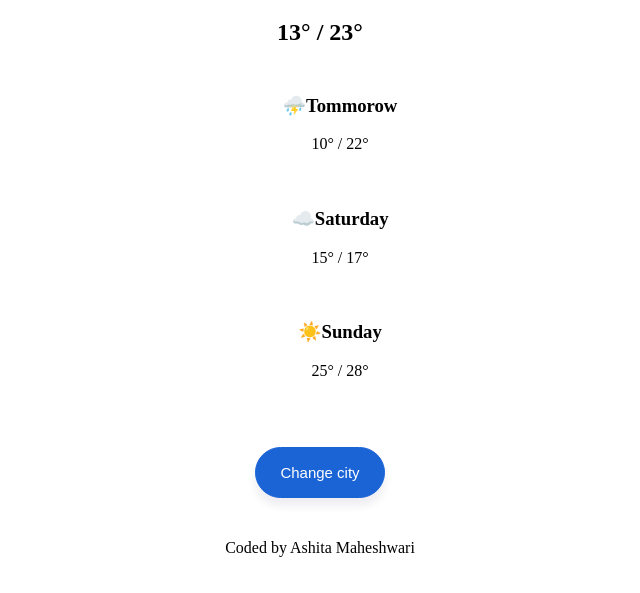
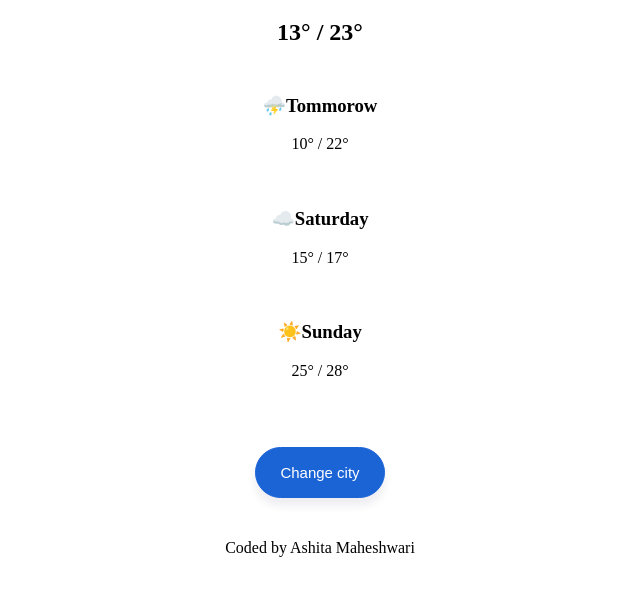
Before and after one commit to ashita07/SheCodes-Repo, a plain HTML site: page Week1H.W/index.html in a window 1280 px wide. Shown: the part 99-692 px from the top of the page, without its empty margins (320-960 px from the left). Drawn offline with Linux system fonts and the light colour scheme.

Commit message:
made some corrections

```diff
--- a/Week1H.W/index.html
+++ b/Week1H.W/index.html
@@ -28,13 +28,12 @@
             margin-block-end: 1em;
             margin-inline-start: 0px;
             margin-inline-end: 0px;
-            padding-inline-start: 40px;
+            padding: 0;
         }
 
         li {
 
             list-style: none;
-
             padding: 10px 0;
             margin: 0 auto;
             border-radius: 10px;
```
